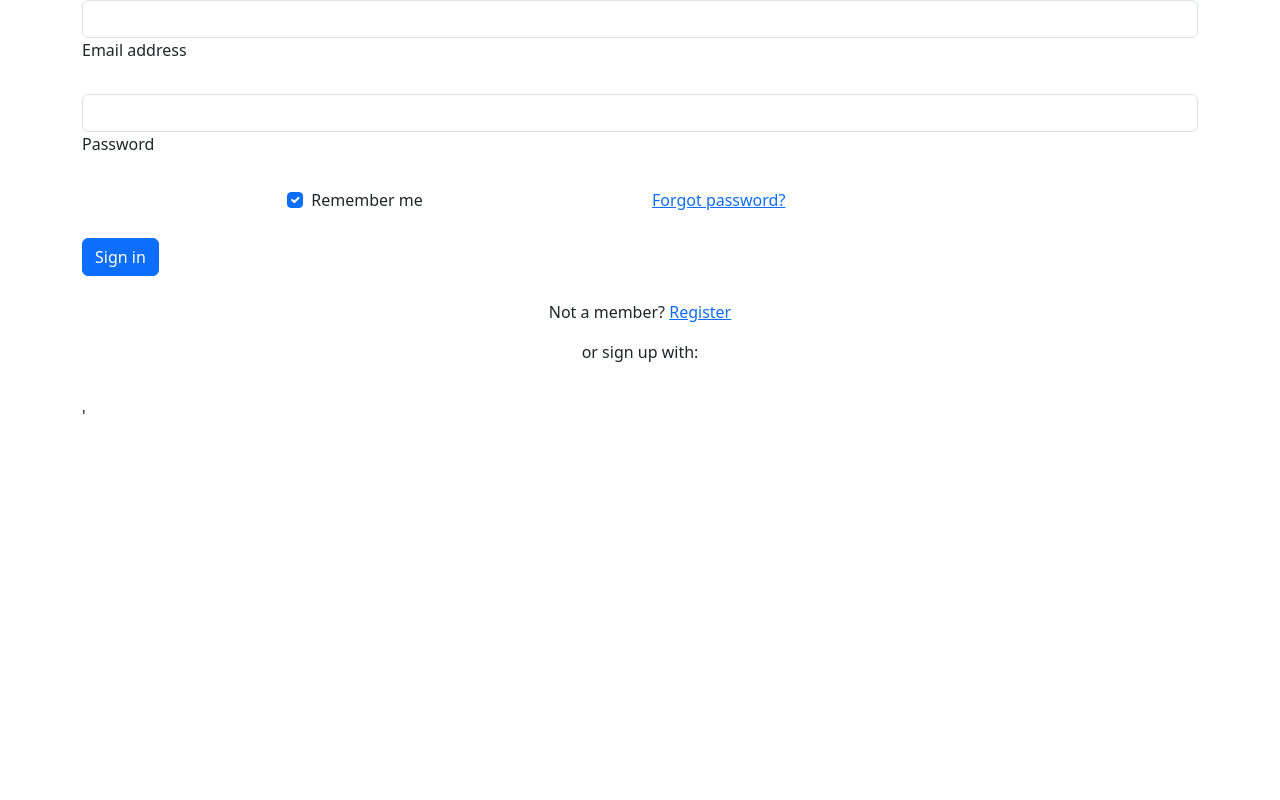
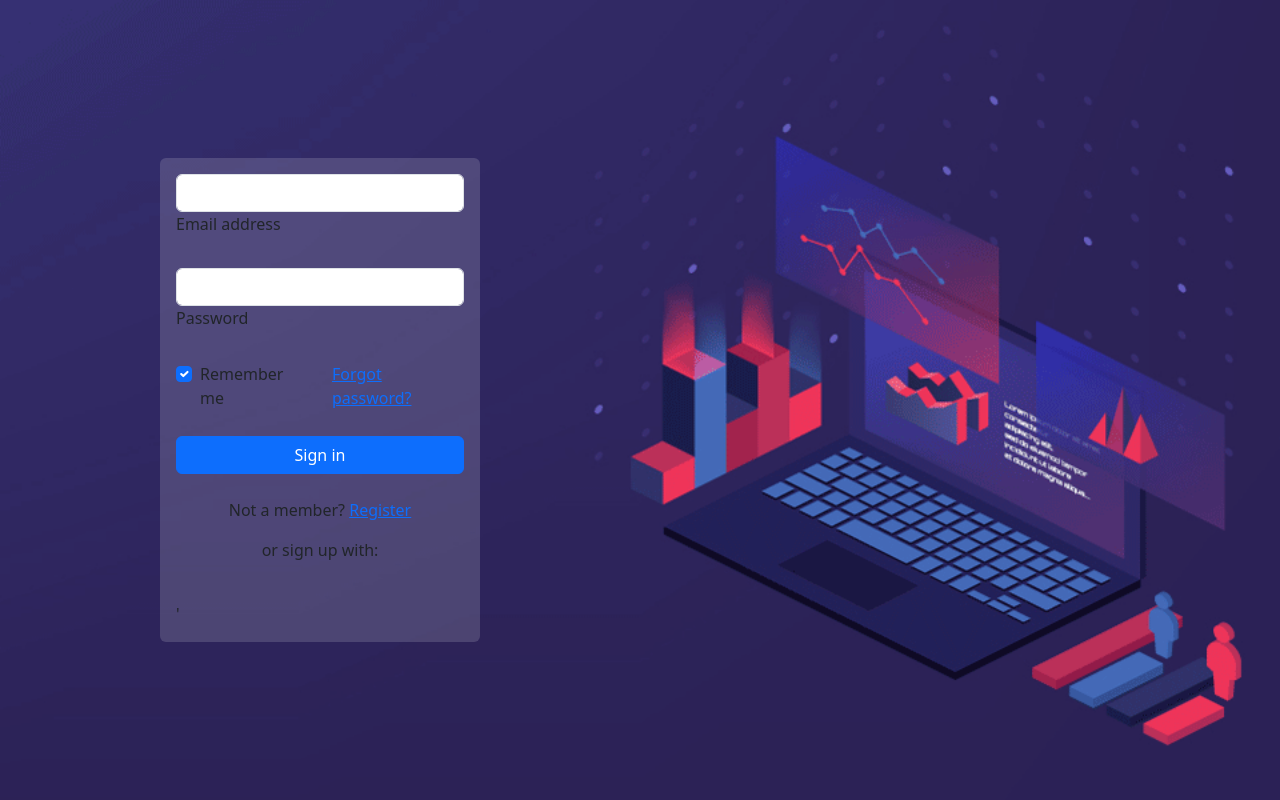
Before and after one commit to EstevaoLocks/SW-I, a PHP site: page / in a window 1280 px wide. Run offline with PHP 8.4, Linux system fonts and the light colour scheme.

Commit message:
salvando

```diff
--- a/aulas/aula05/index.php
+++ b/aulas/aula05/index.php
@@ -4,10 +4,16 @@
     <meta charset="UTF-8">
     <meta name="viewport" content="width=device-width, initial-scale=1.0">
     <title>Aula 05</title>
+    <link rel="stylesheet" href="painel/css/my-style.css">
     <link href="https://cdn.jsdelivr.net/npm/bootstrap@5.3.3/dist/css/bootstrap.min.css" rel="stylesheet" integrity="sha384-QWTKZyjpPEjISv5WaRU9OFeRpok6YctnYmDr5pNlyT2bRjXh0JMhjY6hW+ALEwIH" crossorigin="anonymous">
+
 </head>
 <body>
-    <div class="container">
+    <div class="my-container-t">
+        <div class="my-container-t col-md-6 justify-content-center">
+            <div class="col-md-6">
+                <div class="my-container-t align-items-center">
+                    <div class="my-container-login p-3 rounded">
                         <form action="processa.php" method="POST">
                             <!-- Email input -->
                             <div data-mdb-input-init class="form-outline mb-4">
@@ -31,14 +37,16 @@
                                     </div>
                                 </div>
 
-                <div class="col">
+                                <div class="col d-flex justify-content-center">
                                     <!-- Simple link -->
                                     <a href="#!">Forgot password?</a>
                                 </div>
                             </div>
 
                             <!-- Submit button -->
-             <input type="submit" value="Sign in" class="btn btn-primary btn-block mb-4">
+                            <div class="col d-flex justify-content-center">
+                                <input type="submit" value="Sign in" class="btn container btn-primary btn-block mb-4">
+                            </div>
                             <!-- <button  type="button" data-mdb-button-init data-mdb-ripple-init class="btn btn-primary btn-block mb-4">Sign in</button> -->
 
                             <!-- Register buttons -->
@@ -63,6 +71,13 @@
                             </div>'
                         </form>
                     </div>
+                </div>
+            </div>
+        </div>
 
+    </div>
+
+
+    <script src="https://cdn.jsdelivr.net/npm/bootstrap@5.3.3/dist/js/bootstrap.bundle.min.js" integrity="sha384-YvpcrYf0tY3lHB60NNkmXc5s9fDVZLESaAA55NDzOxhy9GkcIdslK1eN7N6jIeHz" crossorigin="anonymous"></script>
 </body>
 </html>
--- a/aulas/aula05/painel/autorizado.html
+++ b/aulas/aula05/painel/autorizado.php
@@ -40,7 +40,7 @@
                 <!-- Masthead Avatar Image-->
                 <img class="masthead-avatar mb-5" src="assets/img/avataaars.svg" alt="..." />
                 <!-- Masthead Heading-->
-                <h1 class="masthead-heading text-uppercase mb-0">Start Bootstrap</h1>
+                <h1 class="masthead-heading text-uppercase mb-0">Seja bem vindo, <?php $nome = $_GET['nome']; echo $nome; ?></h1>
                 <!-- Icon Divider-->
                 <div class="divider-custom divider-light">
                     <div class="divider-custom-line"></div>
--- /dev/null
+++ b/aulas/aula05/painel/css/my-style.css
@@ -0,0 +1,41 @@
+html {
+    min-height: 100%;
+}
+
+body {
+    background-image: url(../assets/img/background-login.png);
+    background-repeat: no-repeat;
+    background-position: center;
+    background-size: cover;
+
+}
+
+.my-container {
+    width: 100%;
+    padding: 0;
+    margin: 0;
+
+    display: flex;
+    flex-wrap: wrap;
+}
+
+.my-container-t {
+    height: 100vh;
+    width: 100%;
+    padding: 0;
+    margin: 0;
+
+    display: flex;
+    flex-wrap: wrap;
+}
+
+.my-container-login {
+    width: 100%;
+    padding: 0;
+    margin: 0;
+
+    display: flex;
+    flex-wrap: wrap;
+
+    background-color: rgb(255, 255, 255, 0.15);
+}
--- a/aulas/aula05/processa.php
+++ b/aulas/aula05/processa.php
@@ -1,10 +1,11 @@
 <?php
     $email = $_POST['email'];
     $senha = $_POST['senha'];
+    $nome = "Aluno";
 
     if ($email == "aluno@email.com" && $senha == "1234"){
         //manda para autorizado.php
-        header('Location: painel/autorizado.html');
+        header('Location: painel/autorizado.php?nome='.$nome);
         //echo "AUTORIZADO";
     }else{
         //manda para nao açutorizado.php
```
Also changed, not shown: aulas/aula05/painel/assets/img/background-login.png (added). Lines whose indentation alone changed are shown as unchanged.
